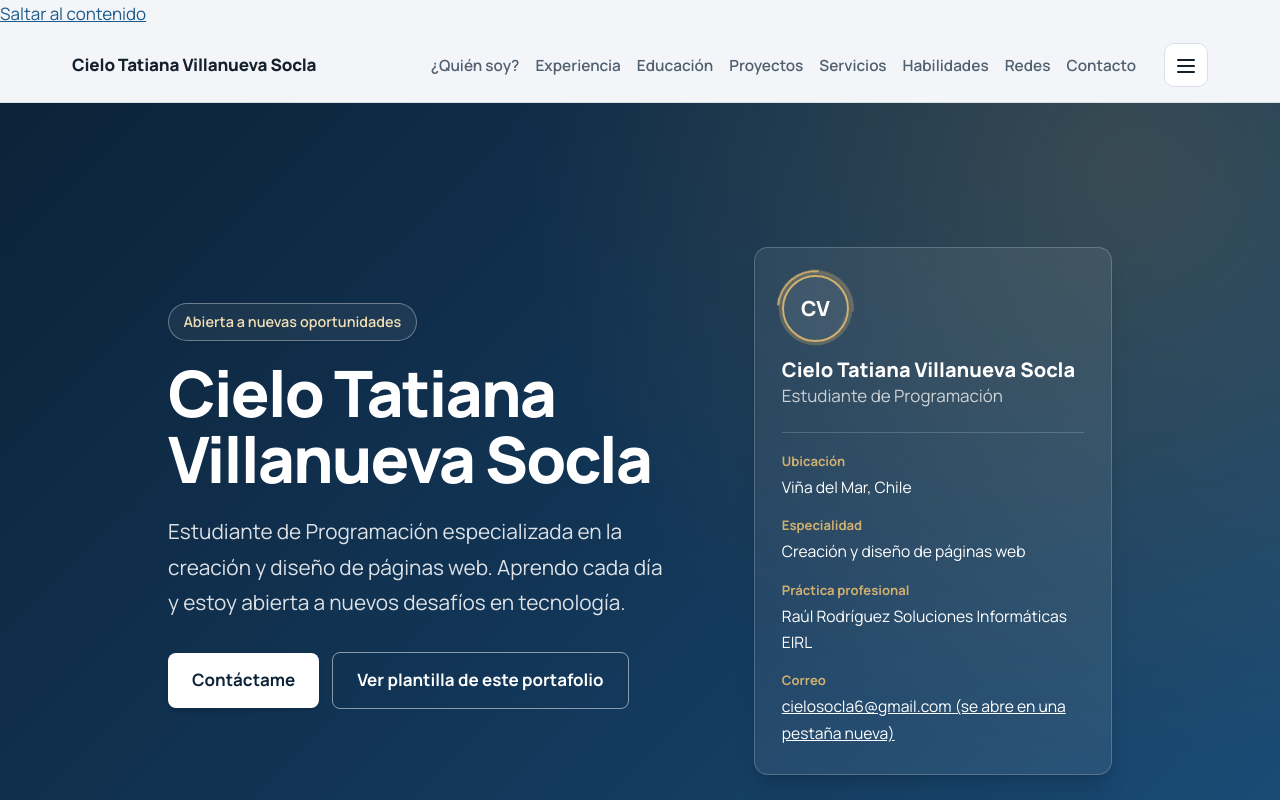
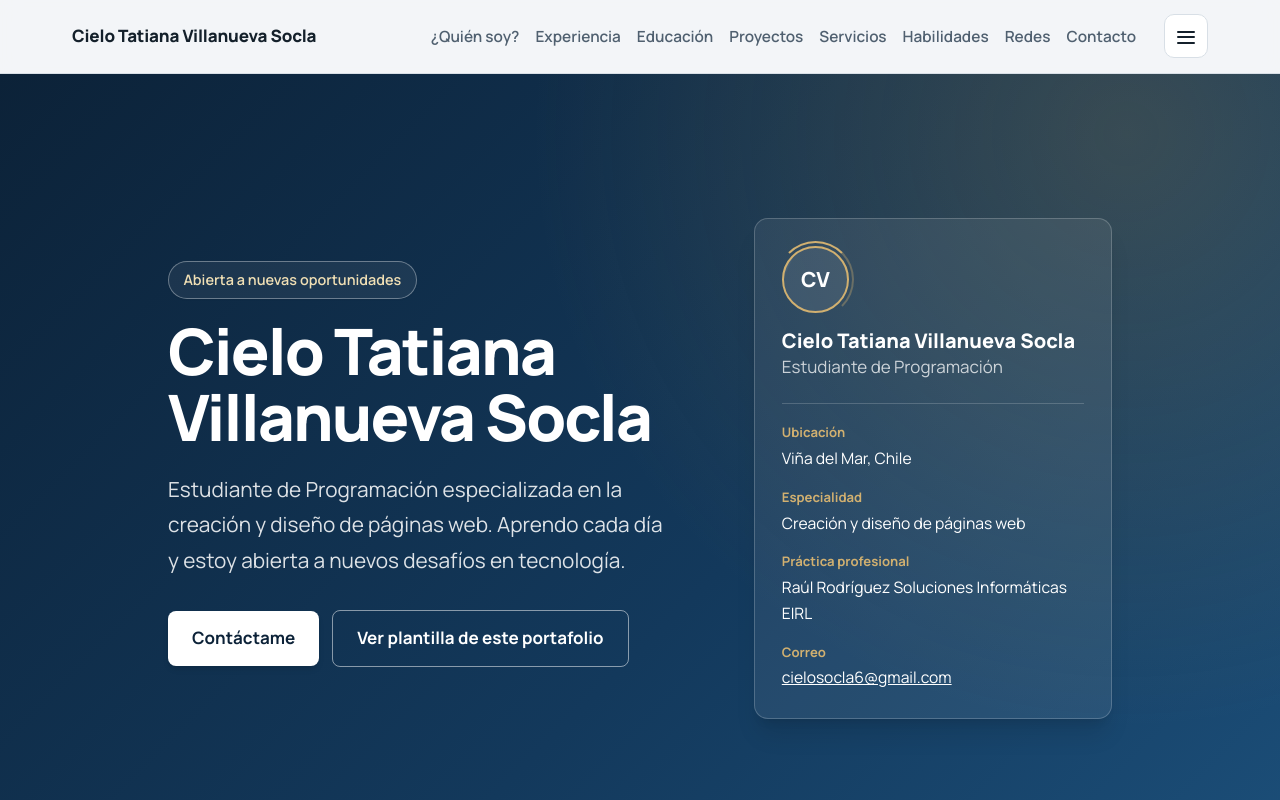
Before and after one commit to caotise/index.html, a plain HTML site: page index.html in a window 1280 px wide. Shown: the top 800 px of the page. Drawn offline with nearby package versions, Linux system fonts and the light colour scheme.

Commit message:
style.css

```diff
--- a/style.css
+++ b/style.css
@@ -108,7 +108,7 @@
 footer.pie { max-width:none; padding:0; margin:0; background:#0c2238; color:#cfd9e4; font-size:.97rem; }
 .pie a { color:#fff; }
 .pie-in { max-width:62rem; margin:0 auto; padding:3.2rem 1.5rem 2rem; display:grid; gap:2.2rem; grid-template-columns:repeat(auto-fit,minmax(14rem,1fr)); }
-  .pie h4 { margin:0 0 .9rem; color:#d1b070; font-size:.95rem; font-weight:800; }
+.pie h3 { margin:0 0 .9rem; color:#d1b070; font-size:.95rem; font-weight:800; }
 .pie ul { list-style:none; margin:0; padding:0; display:grid; gap:.5rem; }
 .pie p { max-width:22rem; }
 .pie-marca { display:flex; align-items:center; gap:.8rem; font-weight:800; color:#fff; margin-bottom:.8rem; }
@@ -175,12 +175,12 @@
 .js .reveal { opacity:1; }
 }
 
-  /* ===== Logo con movimiento ===== */
-  .mono { position:relative; width:4.2rem; height:4.2rem; border-radius:50%; border:2px solid #d1b070; display:grid; place-items:center; font-weight:800; font-size:1.3rem; background:rgba(255,255,255,.08); margin-bottom:1rem; animation:lg-latido 3.2s ease-out infinite; }
-  .logo { position:relative; width:2.6rem; height:2.6rem; border-radius:50%; border:2px solid #d1b070; display:grid; place-items:center; font-size:.95rem; flex:none; animation:lg-latido 3.2s ease-out infinite; }
-  .mono::before, .logo::before { content:""; position:absolute; inset:-7px; border-radius:50%; border:2px solid transparent; border-top-color:#d1b070; border-right-color:rgba(209,176,112,.35); animation:lg-girar 3.6s linear infinite; pointer-events:none; }
+/* ===== Logo con movimiento (la animación termina sola: WCAG 2.2.2) ===== */
+.mono { position:relative; width:4.2rem; height:4.2rem; border-radius:50%; border:2px solid #d1b070; display:grid; place-items:center; font-weight:800; font-size:1.3rem; background:rgba(255,255,255,.08); margin-bottom:1rem; animation:lg-latido 3.2s ease-out 1; }
+.logo { position:relative; width:2.6rem; height:2.6rem; border-radius:50%; border:2px solid #d1b070; display:grid; place-items:center; font-size:.95rem; flex:none; animation:lg-latido 3.2s ease-out 1; }
+.mono::before, .logo::before { content:""; position:absolute; inset:-7px; border-radius:50%; border:2px solid transparent; border-top-color:#d1b070; border-right-color:rgba(209,176,112,.35); animation:lg-girar 3.6s linear 1; pointer-events:none; }
 .logo::before { inset:-5px; }
-  .mono, .logo { background-image:linear-gradient(115deg, transparent 42%, rgba(255,255,255,.5) 50%, transparent 58%); background-size:250% 100%; background-repeat:no-repeat; background-position:100% 0; animation:lg-latido 3.2s ease-out infinite, lg-reflejo 6s ease-in-out 1s infinite; }
+.mono, .logo { background-image:linear-gradient(115deg, transparent 42%, rgba(255,255,255,.5) 50%, transparent 58%); background-size:250% 100%; background-repeat:no-repeat; background-position:100% 0; animation:lg-latido 3.2s ease-out 1, lg-reflejo 4s ease-in-out 0s 1; }
 @keyframes lg-reflejo { 0%,55% { background-position:100% 0; } 100% { background-position:0 0; } }
 @keyframes lg-girar { to { transform:rotate(360deg); } }
 @keyframes lg-latido { 0% { box-shadow:0 0 0 0 rgba(209,176,112,.4); } 70%,100% { box-shadow:0 0 0 12px rgba(209,176,112,0); } }
@@ -307,3 +307,8 @@
 iframe.skiptranslate, .goog-te-banner-frame, #goog-gt-tt, .goog-tooltip { display:none !important; }
 body { top:0 !important; }
 .goog-text-highlight { background:none !important; box-shadow:none !important; }
+
+/* ===== Accesibilidad (WCAG) ===== */
+.saltar { position:absolute; left:1rem; top:-4rem; z-index:30; padding:.7rem 1.1rem; background:var(--superficie); color:var(--tinta); font-weight:700; border-radius:8px; border:2px solid var(--a3); }
+.saltar:focus { top:1rem; }
+.solo-lector { position:absolute; width:1px; height:1px; overflow:hidden; clip:rect(0 0 0 0); white-space:nowrap; }
```
Lines whose indentation alone changed are shown as unchanged.
